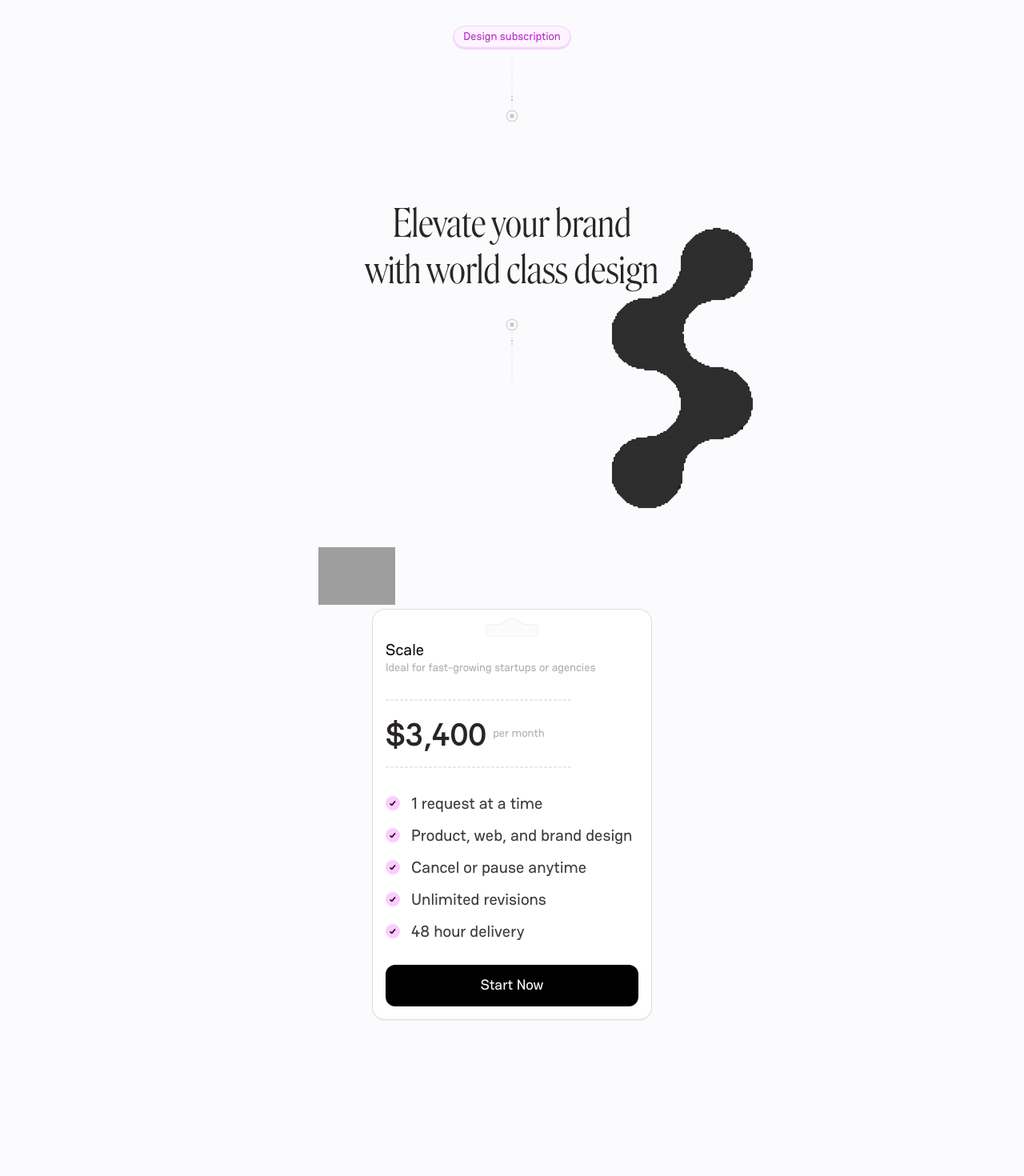
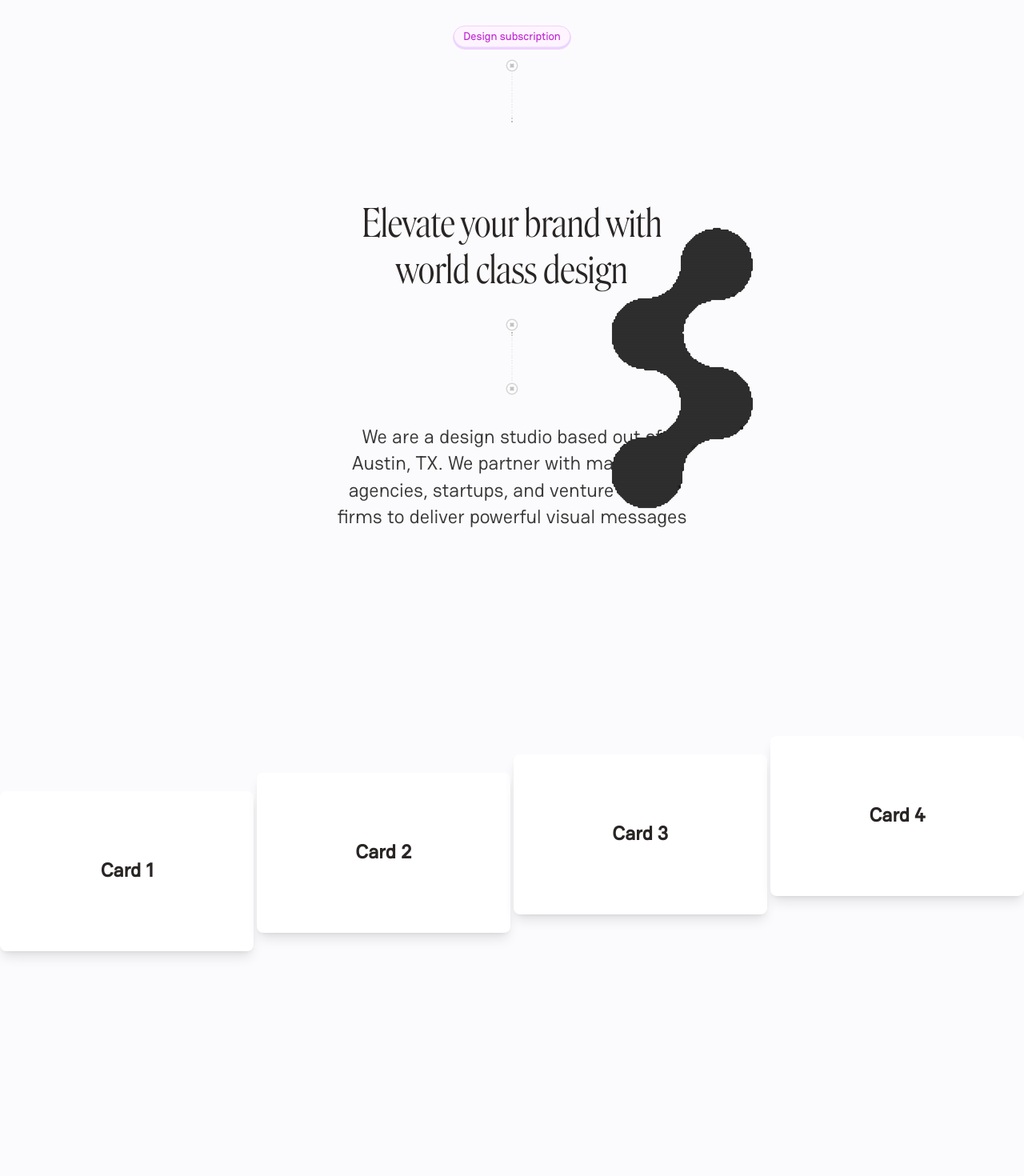
Before and after one commit to natedeluna/lassen-comb, a Next.js app: page / in a window 1280 px wide. Shown: the part 40-1510 px from the top of the page at 80% size. Before the commit the page ends 1355 px from the top, so only its background shows below. Built offline with nearby package versions, Linux system fonts and the light colour scheme; grey boxes are pictures that could not be loaded.

Commit message:
hero changes, badge - changed hue.

```diff
--- a/src/app/components/badge.tsx
+++ b/src/app/components/badge.tsx
@@ -67,7 +67,7 @@ const Badge: React.FC<BadgeProps> = ({ isMobile, texts }) => {
         <div className='relative w-fit h-fit'>
             <motion.div style={{
                 width: `${badgeWidth}px`,
-                boxShadow: `inset 0px -1.6px 0 1px #f0abfc66`,
+                boxShadow: `#e9d5ff 0px -1.6px 0px 1px inset`,
                 transition: `background .4s ease-out, border .3s ease-out`
             }}
                 onClick={() => scrollToPriceCard()}
--- /dev/null
+++ b/src/app/components/hero_fade_in.jsx
@@ -0,0 +1,53 @@
+import { motion } from 'framer-motion';
+
+
+const HeroFadeIn = () => {
+    const shiftOrder = window.innerWidth < 500 ? 0 : 1
+    const isMobile = window.innerWidth < 50
+    const heroLineVariants = {
+    hidden: { opacity: 0, y: -20 },
+    visible: (i) => ({
+        opacity: 1,
+        y: 0,
+        transition: {
+        delay: i * 0.2,
+        duration: 0.6,
+        ease: 'easeOut',
+        },
+    }),
+    };
+
+  return (
+    <>
+      <motion.div
+        className="hero_1_title inline sm:hidden"
+        custom={1}
+        initial="hidden"
+        animate="visible"
+        variants={heroLineVariants} >
+            Elevate
+      </motion.div>
+
+      <motion.div
+        className="hero_1_title"
+        custom={2}
+        initial="hidden"
+        animate="visible"
+        variants={heroLineVariants} >
+            <span className='hero_1_title hidden sm:inline'>Elevate</span> your brand with
+      </motion.div>
+
+      <motion.div
+        className="hero_1_title"
+        custom={3}
+        initial="hidden"
+        animate="visible"
+        variants={heroLineVariants}
+      >
+        world class design
+      </motion.div>
+    </>
+  );
+};
+
+export default HeroFadeIn;
--- /dev/null
+++ b/src/app/components/parallax_showcase.tsx
@@ -0,0 +1,62 @@
+"use client";
+import React, { useState, useEffect, useRef } from 'react';
+
+interface ParallaxShowcaseProps {
+  className?: string;
+}
+
+const ParallaxShowcase: React.FC<ParallaxShowcaseProps> = ({ className }) => {
+  const [windowWidth, setWindowWidth] = useState(0);
+  const showcaseRef = useRef<HTMLDivElement>(null);
+
+  useEffect(() => {
+    const handleResize = () => {
+      setWindowWidth(window.innerWidth);
+    };
+
+    handleResize();
+
+    window.addEventListener('resize', handleResize);
+
+    const handleScroll = () => {
+      if (showcaseRef.current) {
+        const scrollPosition = window.pageYOffset;
+        const cards = showcaseRef.current.querySelectorAll('.card');
+
+        cards.forEach((card, index) => {
+          const parallaxEffect = (scrollPosition - showcaseRef.current!.offsetTop) * (0.1 * (index + 1));
+          card.setAttribute('style', `transform: translateY(${parallaxEffect}px)`);
+          if (index == 3) {
+              console.log(parallaxEffect)
+          }
+        });
+      }
+    };
+
+    window.addEventListener('scroll', handleScroll);
+
+    return () => {
+      window.removeEventListener('resize', handleResize);
+      window.removeEventListener('scroll', handleScroll);
+    };
+  }, []);
+
+  return (
+    <div
+      ref={showcaseRef}
+      style={{ width: windowWidth, transform: 'translateX(-50%)', left: '50%' }}
+      className={`fullWidthOverride relative ${className} h-[800px] flex gap-1 justify-center items-center`}
+    >
+      {[1, 2, 3, 4].map((index) => (
+        <div
+          key={index}
+          className="card w-[400px] h-[200px]  bg-white shadow-lg rounded-lg flex justify-center items-center text-2xl font-bold"
+        >
+          Card {index}
+        </div>
+      ))}
+    </div>
+  );
+};
+
+export default ParallaxShowcase;
--- a/src/app/components/separator_vertical_top_screw.tsx
+++ b/src/app/components/separator_vertical_top_screw.tsx
@@ -1,9 +1,39 @@
-import React, { useState, useEffect } from 'react';
-interface SeparatorVerticalTopScrewProps {
+import React, { useState, useEffect, useMemo } from 'react';
+
+interface ScrewSVGProps {
+    screwHighlighted: boolean;
     className?: string;
 }
 
-const SeparatorVerticalTopScrew: React.FC<SeparatorVerticalTopScrewProps> = ({ className }) => {
+const ScrewSVG: React.FC<ScrewSVGProps> = ({ screwHighlighted, className }) => (
+<svg width="16" height="16" className={`transition ease-out ${className}`} viewBox="0 0 16 16" fill="none" xmlns="http://www.w3.org/2000/svg">
+    <path d="M13.8966 7.94828C13.8966 11.2334 11.2334 13.8966 7.94828 13.8966C4.66313 13.8966 2 11.2334 2 7.94828C2 4.66313 4.66313 2 7.94828 2C11.2334 2 13.8966 4.66313 13.8966 7.94828Z" fill="white"/>
+    <path d="M7.94828 14.6724C11.6619 14.6724 14.6724 11.6619 14.6724 7.94828C14.6724 4.23464 11.6619 1.22414 7.94828 1.22414C4.23464 1.22414 1.22414 4.23464 1.22414 7.94828C1.22414 11.6619 4.23464 14.6724 7.94828 14.6724Z" className='transition duration-700' stroke={screwHighlighted ? "#00000033" : "#D7D7D786"} strokeWidth="1.55172"/>
+    <g filter="url(#filter0_i_0_1)">
+    <path className='rotate-screw transition-all duration-700 origin-center' d="M7.02748 5.50008C7.34964 4.62946 8.58103 4.62946 8.90318 5.50008L9.15621 6.18388C9.2575 6.4576 9.47331 6.67341 9.74703 6.7747L10.4308 7.02772C11.3014 7.34988 11.3014 8.58127 10.4308 8.90343L9.74703 9.15646C9.47331 9.25774 9.2575 9.47355 9.15621 9.74727L8.90318 10.4311C8.58103 11.3017 7.34964 11.3017 7.02748 10.4311L6.77445 9.74727C6.67317 9.47355 6.45736 9.25774 6.18364 9.15646L5.49984 8.90343C4.62922 8.58127 4.62922 7.34988 5.49984 7.02772L6.18364 6.7747C6.45736 6.67341 6.67317 6.4576 6.77445 6.18388L7.02748 5.50008Z" fill={screwHighlighted ? "#00000050" : "#F1EFEE"}/>
+    </g>
+    <path className='rotate-screw transition-all duration-700 origin-center' d="M9.36723 6.1058L9.1142 5.422C8.71956 4.35549 7.21111 4.35549 6.81646 5.422L6.56344 6.1058C6.48494 6.31793 6.31769 6.48518 6.10555 6.56368L5.42176 6.81671C4.35525 7.21135 4.35525 8.7198 5.42176 9.11444L6.10555 9.36747C6.31769 9.44597 6.48494 9.61322 6.56344 9.82535L6.81646 10.5092C7.21111 11.5757 8.71956 11.5757 9.1142 10.5092L9.36723 9.82535C9.44572 9.61322 9.61298 9.44597 9.82511 9.36747L10.5089 9.11444C11.5754 8.7198 11.5754 7.21135 10.5089 6.81671L9.82511 6.56368C9.61298 6.48518 9.44572 6.31793 9.36723 6.1058Z" stroke="#D7D7D7" strokeWidth=".45"/>
+    <defs>
+    <filter id="filter0_i_0_1" x="4.39697" y="4.39709" width="7.13672" height="7.29214" filterUnits="userSpaceOnUse" colorInterpolationFilters="sRGB">
+        <feFlood floodOpacity="0" result="BackgroundImageFix"/>
+        <feBlend mode="normal" in="SourceGraphic" in2="BackgroundImageFix" result="shape"/>
+        <feColorMatrix in="SourceAlpha" type="matrix" values="0 0 0 0 0 0 0 0 0 0 0 0 0 0 0 0 0 0 127 0" result="hardAlpha"/>
+        <feOffset dy="0.155172"/>
+        <feGaussianBlur stdDeviation="0.775862"/>
+        <feComposite in2="hardAlpha" operator="arithmetic" k2="-1" k3="1"/>
+        <feColorMatrix type="matrix" values="0 0 0 0 0 0 0 0 0 0 0 0 0 0 0 0 0 0 0.18 0"/>
+        <feBlend mode="normal" in2="shape" result="effect1_innerShadow_0_1"/>
+    </filter>
+    </defs>
+</svg>
+);
+
+interface SeparatorVerticalTopScrewProps {
+    className?: string;
+    addScrews: Array<String>;
+}
+
+const SeparatorVerticalTopScrew: React.FC<SeparatorVerticalTopScrewProps> = ({ className, addScrews }) => {
     const [activeDotIndex, setActiveDotIndex] = useState(-1);
     const [screwHighlighted, setScrewHightlighted] = useState(false)
     const [screwRotated, setScrewRotated] = useState(false)
@@ -88,28 +118,9 @@ const SeparatorVerticalTopScrew: React.FC<SeparatorVerticalTopScrewProps> = ({ c
     };
     return (
         <div className={`flex flex-col gap-[.5px] items-center ${className}`}>
-            <svg width="16" height="16" className='transition ease-out' viewBox="0 0 16 16" fill="none" xmlns="http://www.w3.org/2000/svg">
-                <path d="M13.8966 7.94828C13.8966 11.2334 11.2334 13.8966 7.94828 13.8966C4.66313 13.8966 2 11.2334 2 7.94828C2 4.66313 4.66313 2 7.94828 2C11.2334 2 13.8966 4.66313 13.8966 7.94828Z" fill="white"/>
-                <path d="M7.94828 14.6724C11.6619 14.6724 14.6724 11.6619 14.6724 7.94828C14.6724 4.23464 11.6619 1.22414 7.94828 1.22414C4.23464 1.22414 1.22414 4.23464 1.22414 7.94828C1.22414 11.6619 4.23464 14.6724 7.94828 14.6724Z" className='transition duration-700' stroke={screwHighlighted? "#00000033":"#D7D7D786"} strokeWidth="1.55172"/>
-                <g filter="url(#filter0_i_0_1)">
-                    <path className='rotate-screw transition-all duration-700 origin-center' d="M7.02748 5.50008C7.34964 4.62946 8.58103 4.62946 8.90318 5.50008L9.15621 6.18388C9.2575 6.4576 9.47331 6.67341 9.74703 6.7747L10.4308 7.02772C11.3014 7.34988 11.3014 8.58127 10.4308 8.90343L9.74703 9.15646C9.47331 9.25774 9.2575 9.47355 9.15621 9.74727L8.90318 10.4311C8.58103 11.3017 7.34964 11.3017 7.02748 10.4311L6.77445 9.74727C6.67317 9.47355 6.45736 9.25774 6.18364 9.15646L5.49984 8.90343C4.62922 8.58127 4.62922 7.34988 5.49984 7.02772L6.18364 6.7747C6.45736 6.67341 6.67317 6.4576 6.77445 6.18388L7.02748 5.50008Z" fill={screwHighlighted? "#00000050":"#F1EFEE"}/>
-                </g>
-                <path className='rotate-screw transition-all duration-700 origin-center' d="M9.36723 6.1058L9.1142 5.422C8.71956 4.35549 7.21111 4.35549 6.81646 5.422L6.56344 6.1058C6.48494 6.31793 6.31769 6.48518 6.10555 6.56368L5.42176 6.81671C4.35525 7.21135 4.35525 8.7198 5.42176 9.11444L6.10555 9.36747C6.31769 9.44597 6.48494 9.61322 6.56344 9.82535L6.81646 10.5092C7.21111 11.5757 8.71956 11.5757 9.1142 10.5092L9.36723 9.82535C9.44572 9.61322 9.61298 9.44597 9.82511 9.36747L10.5089 9.11444C11.5754 8.7198 11.5754 7.21135 10.5089 6.81671L9.82511 6.56368C9.61298 6.48518 9.44572 6.31793 9.36723 6.1058Z" stroke="#D7D7D7" strokeWidth=".45"/>
-                <defs>
-                <filter id="filter0_i_0_1" x="4.39697" y="4.39709" width="7.13672" height="7.29214" filterUnits="userSpaceOnUse" colorInterpolationFilters="sRGB">
-                <feFlood floodOpacity="0" result="BackgroundImageFix"/>
-                <feBlend mode="normal" in="SourceGraphic" in2="BackgroundImageFix" result="shape"/>
-                <feColorMatrix in="SourceAlpha" type="matrix" values="0 0 0 0 0 0 0 0 0 0 0 0 0 0 0 0 0 0 127 0" result="hardAlpha"/>
-                <feOffset dy="0.155172"/>
-                <feGaussianBlur stdDeviation="0.775862"/>
-                <feComposite in2="hardAlpha" operator="arithmetic" k2="-1" k3="1"/>
-                <feColorMatrix type="matrix" values="0 0 0 0 0 0 0 0 0 0 0 0 0 0 0 0 0 0 0.18 0"/>
-                <feBlend mode="normal" in2="shape" result="effect1_innerShadow_0_1"/>
-                </filter>
-                </defs>
-            </svg>
-
+            {addScrews.includes('top') && <ScrewSVG screwHighlighted={screwHighlighted} />}
             {addSquares(squaresAmt)}
+            {addScrews.includes('bottom') && <ScrewSVG screwHighlighted={screwHighlighted} />}
         </div>
     );
 };
--- a/src/app/globals.css
+++ b/src/app/globals.css
@@ -87,7 +87,9 @@ body, html {
 
 
 ::selection {
-  background-color: greenyellow;
+  border: 2px solid greenyellow;
+  background: rgb(247, 87, 247);
+  color: white;
 }
 
 @layer utilities {
@@ -151,3 +153,16 @@ body, html {
   opacity: 0;
   animation: fadeInAll 2s ease-out forwards;
 }
+
+@keyframes fadeInDown {
+  to {
+    opacity: 1;
+    transform: translateY(0px);
+  }
+}
+
+.fade-in-down {
+  opacity: 0;
+  transform: translateY(-20px);
+  animation: fadeInDown 4s ease-out fowards;
+}
--- a/src/app/page.tsx
+++ b/src/app/page.tsx
@@ -1,13 +1,12 @@
 "use client"
 import Badge from "@/app/components/badge";
 import SeparatorVerticalTopScrew from "./components/separator_vertical_top_screw";
-import { useEffect, useState, useRef } from "react";
 import PriceCard from "@/app/components/price_card";
-import Script from "next/script";
 import  CanvasAnimation from "@/app/components/canvas_animation";
+import ParallaxShowcase from "./components/parallax_showcase";
+import HeroFadeIn from "@/app/components/hero_fade_in"
 
 export default function Home() {
-  const videoRef = useRef<HTMLVideoElement | null>(null);
   const canvasScale = .15
   function isMobileDevice() {
     if (typeof window !== 'undefined' && typeof navigator !== 'undefined') {
@@ -17,44 +16,33 @@ export default function Home() {
     return false
   }
 
-  useEffect(() => {
-    if (videoRef.current) {
-      videoRef.current.playbackRate = 0.5;
-    }
-  }, []);
 
 
   return (
-    <main className={`relative flex min-h-screen flex-col items-center ${isMobileDevice() ? "pt-[30px]" : "pt-[60px]"} max-w-[500px] mx-auto`}>
+    <main className={`relative flex min-h-screen flex-col items-center ${isMobileDevice() ? "pt-[30px]" : "pt-[60px]"} max-w-[500px] > :not(.fullWidthOverride) mx-auto`}>
       <Badge
         isMobile={isMobileDevice()}
         texts={["Design subscription", "Built to world standards"]}
         />
-      <SeparatorVerticalTopScrew className="transform rotate-180 opacity-75"/>
+      <SeparatorVerticalTopScrew addScrews={['bottom']} className="transform rotate-180 opacity-75"/>
       <section className="relative z-10 hero_1_title max-w-3xl mb-5 text-stone-800 flex flex-col self-start w-full">
         <div className="mt-2 relative flex items-center top-0 self-center">
-          <div
-            style={{
-              width: 500*canvasScale,
-              height: 600*canvasScale,
-            }}
-            className= {`relative self-center  fadeIn`}  >
+          <div style={{ width: 500*canvasScale, height: 600*canvasScale,  }}  className= {`relative self-center  fadeIn`}  >
               <CanvasAnimation />
           </div>
         </div>
-        <div className="inline hero_1_title">
-          Elevate<br className="inline sm:hidden" /> your brand with
-            <br className="inline sm:hidden" /> world class design
-        </div>
+        <HeroFadeIn/>
       </section>
-      <SeparatorVerticalTopScrew className="transform translate-y-[12px] rotate-0 opacity-75"/>
+      <SeparatorVerticalTopScrew addScrews={['top','bottom']} className="transform translate-y-[12px] rotate-0 opacity-75"/>
       <section className=" main-text w-[100%] relative">
 
-        <br />
-        <br />
-        <br />
-        <br />
-        <br />
+        <div className=" text-[24px] font-[Haskoy] font-[400] text-center text-[#383838] my-12 px-10 sm:px-0">
+          We are a design studio based out of Austin, TX.
+          We partner with marketing agencies, startups, and venture capital firms
+          to deliver powerful visual messages
+        </div>
+
+        <ParallaxShowcase/>
 
         <img src="/images/lightning_alt.png" alt="hero_1" className=" w-24 inline mx-2 transform translate-y-[-5px]" />
 
```
Also changed, not shown: public/favicon.png (renamed from src/app/favicon.png). Lines whose indentation alone changed are shown as unchanged.
